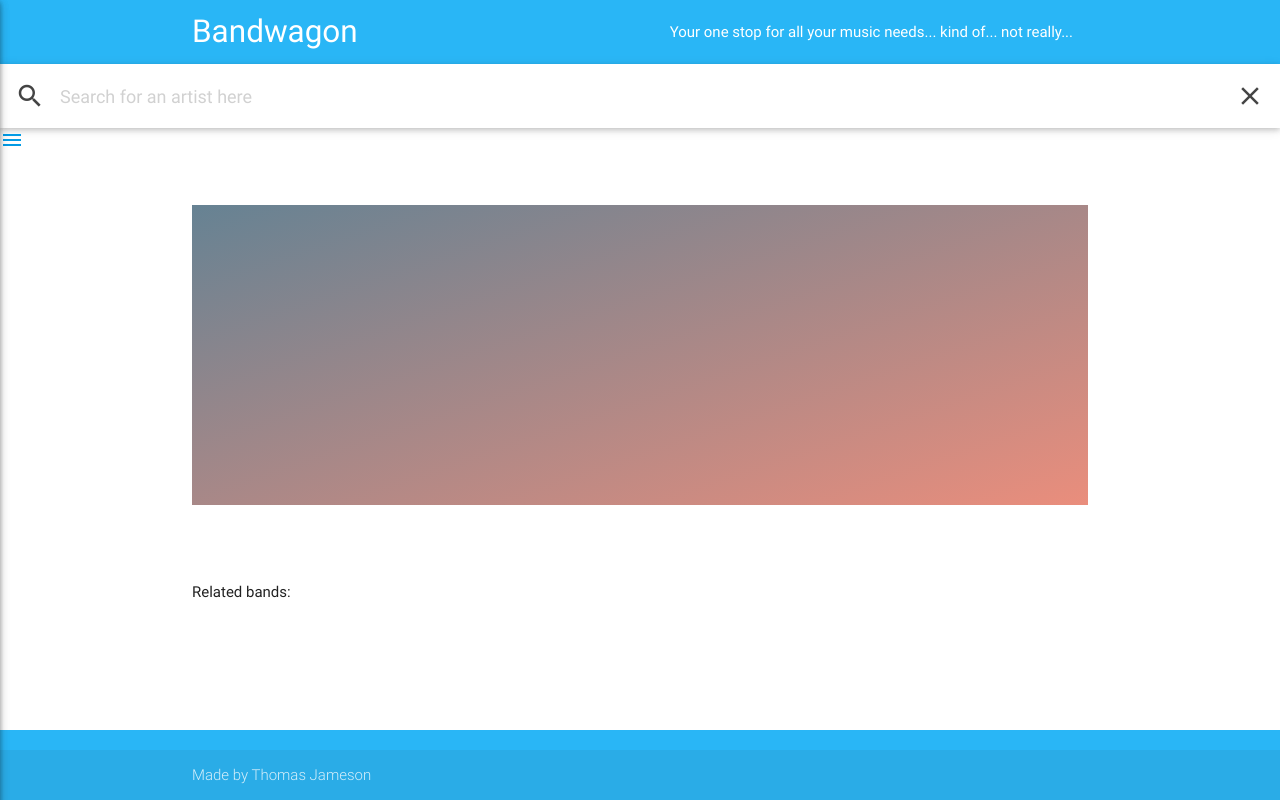
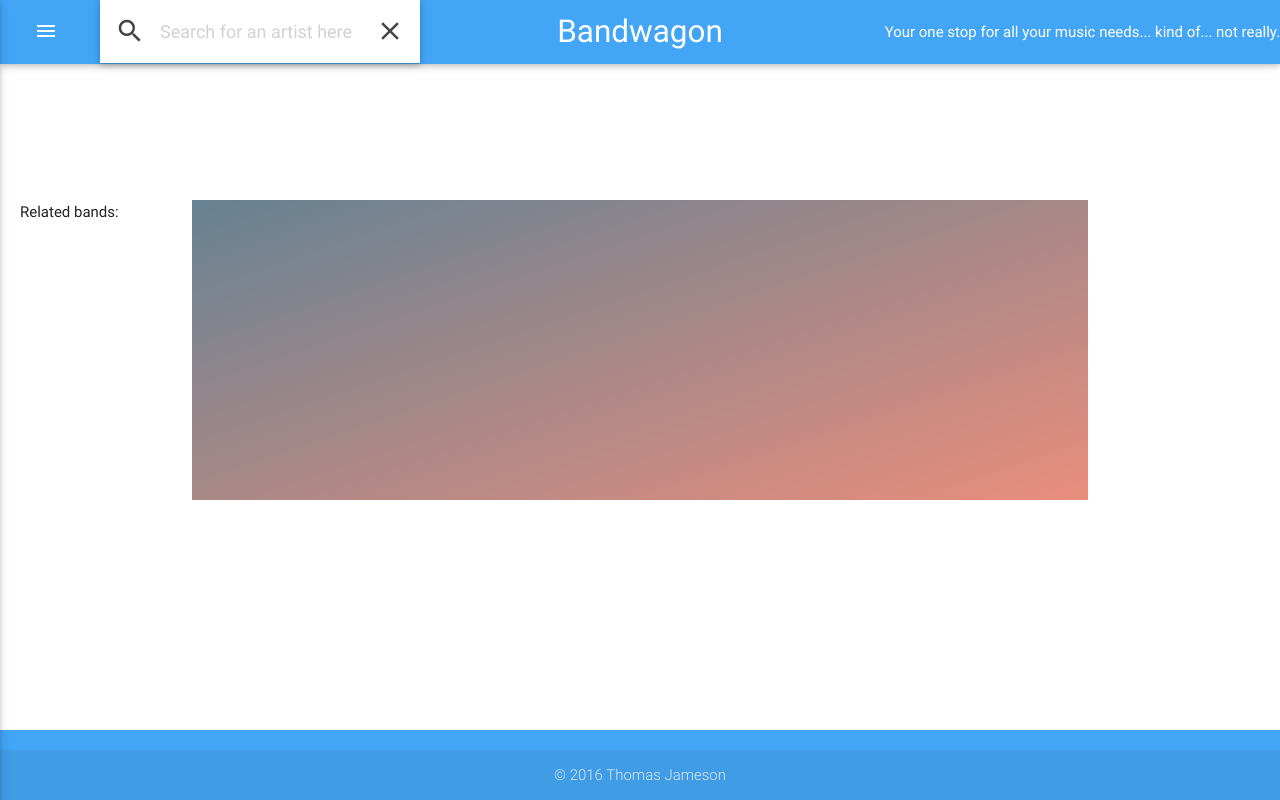
Before and after one commit to jamesont/firstQuarterProject, a plain HTML site: page index.html in a window 1280 px wide. Drawn offline with nearby package versions, Linux system fonts and the light colour scheme.

Commit message:
Added features

```diff
--- a/css/style.css
+++ b/css/style.css
@@ -53,3 +53,45 @@ main {
   opacity: .6;
   z-index: 0
 }
+
+#Button {
+  position: absolute;
+  top: 10px;
+  left: 25px;
+  margin: 5px;
+  color: white;
+  margin-top: 9px;
+  margin-left: 9px
+}
+
+#oneStop {
+  margin-right: -200px;
+}
+
+#madeBy {
+  margin-left: 11px;
+}
+
+#related-bands {
+  position: left;
+  margin-left: 20px;
+  margin-top: -375px;
+}
+
+#searchBar {
+  width: 25%;
+  margin-top: -65px;
+  margin-left: 100px;
+}
+
+#index-banner {
+  margin-top: 90px;
+}
+
+#sideBarImg {
+  height: 200px;
+}
+
+#listeningTo {
+  top: 100px
+}
--- a/index.html
+++ b/index.html
@@ -14,19 +14,39 @@
 
 <body>
   <main>
-    <nav class="light-blue lighten-1" role="navigation">
-      <div class="nav-wrapper container"><a id="logo-container" href="#" class="brand-logo">Bandwagon</a>
-        <ul class="right hide-on-med-and-down">
-          <li><a href="#">Your one stop for all your music needs... kind of... not really...</a></li>
+    <nav class="blue lighten-1" role="navigation">
+
+      <div id="thing" class="nav-wrapper container"><a id="logo-container" class="brand-logo center">Bandwagon</a>
+        <ul id="oneStop" class="right hide-on-med-and-down">
+          <li>Your one stop for all your music needs... kind of... not really...</li>
         </ul>
 
-        <ul id="nav-mobile" class="side-nav">
-          <li><a href="#">Your one stop for all your music needs... kind of... not really...</a></li>
+        <ul id="oneStop" id="nav-mobile" class="side-nav">
+          <li>Your one stop for all your music needs... kind of... not really...</li>
         </ul>
-        <a href="#" data-activates="nav-mobile" class="button-collapse"><i class="material-icons">menu</i></a>
+        <!--<a href="#" data-activates="nav-mobile" class="button-collapse"><i class="material-icons">menu</i></a> -->
       </div>
     </nav>
-    <nav class="grey lighten-4">
+
+    <!-- this is the sidebar -->
+
+    <ul id="slide-out" class="side-nav">
+      <li id="sideBarImg">
+        <div id="audioDiv" class="userView">
+        </div>
+      </li>
+      <li>
+        <div class="divider"></div>
+      </li>
+      <li id="related-artists">
+        <a class="subheader">Related Bands:</a>
+      </li>
+    </ul>
+
+    <a id="Button" href="#" data-activates="slide-out" class="button-collapse"><i class="material-icons">menu</i></a>
+
+    <!---sidebar end-->
+    <nav id="searchBar" class="grey lighten-4">
       <div class="nav-wrapper">
         <form id="search-form">
           <div class="input-field">
@@ -37,47 +57,30 @@
         </form>
       </div>
     </nav>
-
-    <!-- this is the sidebar -->
-
-    <ul id="slide-out" class="side-nav">
-      <li>
-        <div id="audioDiv" class="userView">
-        </div>
-      </li>
-      <li>
-        <div class="divider"></div>
-      </li>
-      <li id="related-artists"><a class="subheader">Related Bands:</a></li>
-
-    </ul>
-    <a href="#" data-activates="slide-out" class="button-collapse"><i class="material-icons">menu</i></a>
-
-    <!---sidebar end-->
-
     <div class="section no-pad-bot" id="index-banner">
       <div class="container">
-        <h1 id="band-name" class="header center light-blue-text lighten-1">
+        <h1 id="band-name" class="header center blue-text lighten-1">
           <span></span>
         </h1>
         <div class="row center">
           <p id="band-bio" class="header col s12 light"></p>
         </div>
-        <div id="related-bands">
-          <p>Related bands:</p>
-          <ul>
-            <!-- ul for jquery appended bands  -->
-          </ul>
-        </div>
       </div>
-    </div>
 
+      <!-- <p>you are currently listening to: </p> -->
+
+      <div id="related-bands">
+        <p>Related bands:</p>
+        <ul>
+          <!-- ul for jquery appended bands  -->
+        </ul>
+      </div>
   </main>
 
-  <footer class="page-footer light-blue lighten-1">
+  <footer class="page-footer blue lighten-1">
     <div class="footer-copyright">
-      <div class="container">
-        Made by Thomas Jameson
+      <div class="container center">
+        © 2016 Thomas Jameson
       </div>
     </div>
   </footer>
--- a/js/init.js
+++ b/js/init.js
@@ -11,11 +11,13 @@ function getArtistInfo(artist) {
     var bandBio = data.artist.bio.summary.replace(/<a(\s[^>]*)?>.*?<\/a>/ig, '');
     //sets variable of list of similar artists from the band object
     var similarArtists = data.artist.similar.artist;
-    console.log('lastfm', data);
     //sets the html element to the name of the current artist
     $('#band-name span').text(data.artist.name);
     //changes the background image to the current bands image (also found in object)
     $('#band-name').css({
+      backgroundImage: 'url(' + data.artist.image[3]['#text'] + ')'
+    });
+    $('#sideBarImg').css({
       backgroundImage: 'url(' + data.artist.image[3]['#text'] + ')'
     });
     //sets the band bio to the element with the matching ID tag
@@ -23,9 +25,12 @@ function getArtistInfo(artist) {
     //this HOF appends a link tag to the band name - link is selected next artist from list
     $('#related-bands ul').html('');
     similarArtists.forEach(function(artist, index) {
-      $('#related-bands ul').append('<li class="related-bands-lis">' + (index + 1) + '. ' + '<a href="#">' + artist.name + '</a></li > ');
-      console.log('line 26');
+      var listItem = $('<li class="related-bands-lis">' + '<a href="#">' + artist.name + '</a></li>')
+      listItem.hide().appendTo('#related-bands ul').fadeIn(1000 + (index * 1500));
     }, [1]);
+    if (similarArtists.length === 0) {
+      $('#related-bands ul').append('<li class="related-bands-lis">Sorry, your search did not <br> return any similar artists</li>');
+    }
   })
 };
 ////try to get song
@@ -34,7 +39,6 @@ function getTopTrack(artist) {
   $.get('http://ws.audioscrobbler.com/2.0/?method=artist.gettoptracks&artist=' + artist + '&api_key=' + key + '&format=json', function(data) {
     var topTrackName = data.toptracks.track[1].name;
     var topTrackUrl = data.toptracks.track[1].url;
-    console.log('spotify', data);
   })
 };
 //spotify get artist ID
@@ -63,8 +67,7 @@ function search(searchTerm) {
   $.get('http://ws.audioscrobbler.com/2.0/?method=artist.search&artist=' + searchTerm + '&api_key=' + key + '&format=json', function(data) {
     //stores artist object
     var artist = data.results.artistmatches.artist[0];
-    //arist key - necessary?
-    var artistID = artist.mbid;
+
     getArtistInfo(artist.name);
     getTopTrack(artist.name);
     getSpotifyID(artist.name);
```
